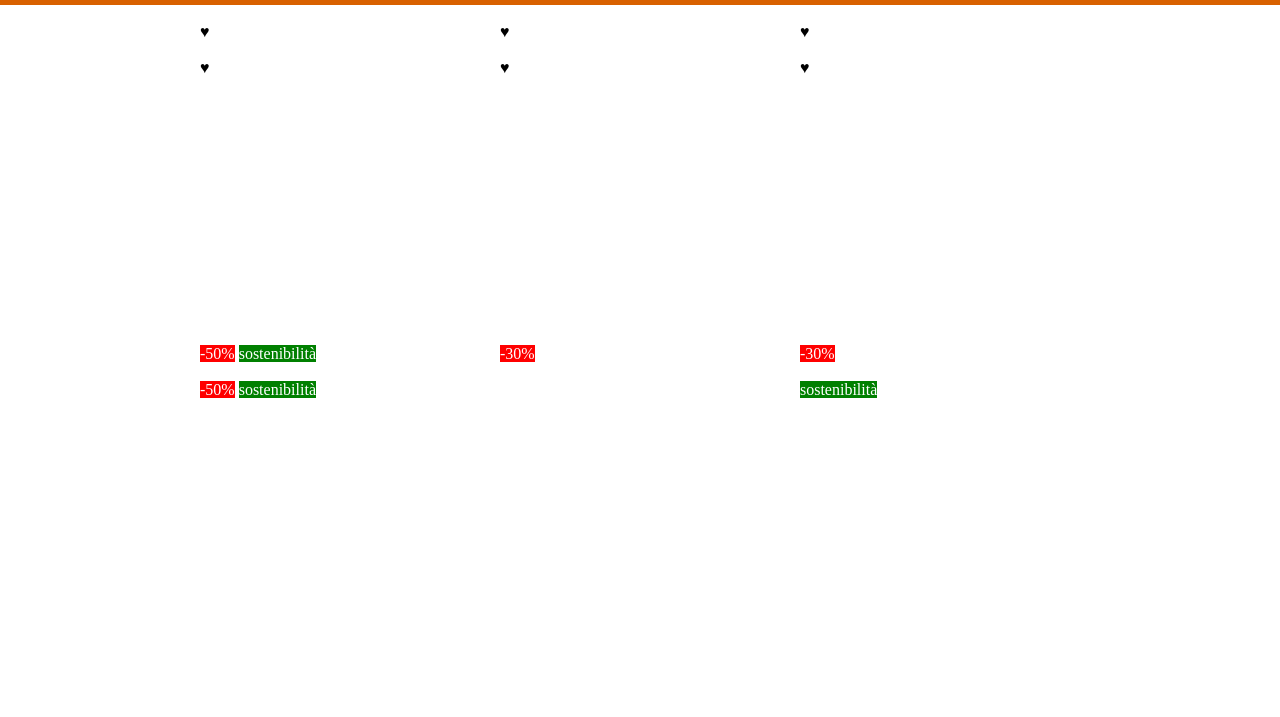
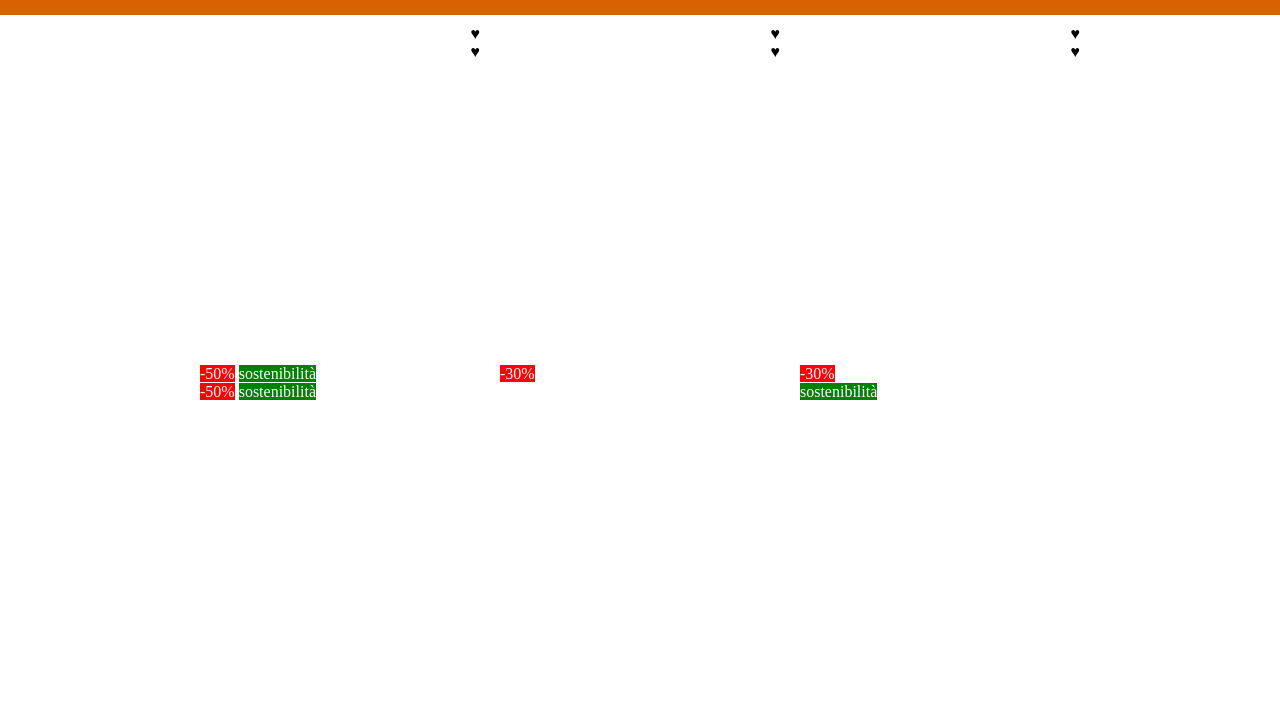
Before and after one commit to daniele-rosati/html-css-boolando, a plain HTML site: page index.html in a window 1280 px wide. Shown: the part 83-800 px from the top of the page. Drawn offline with Linux system fonts and the light colour scheme.

Commit message:
change row and add heart

```diff
--- a/style.css
+++ b/style.css
@@ -31,6 +31,7 @@ img {
     flex-wrap: wrap;
     margin-left: -10px;
     margin-right: -10px;
+    margin-top: 10px;
 }
 
 .row > * {
@@ -152,3 +153,9 @@ header {
 .card:hover .card-image-default {
     display: none;
 }
+
+.card .cuore-nero{
+    position: absolute;
+    top: 0;
+    right:0
+}
```
